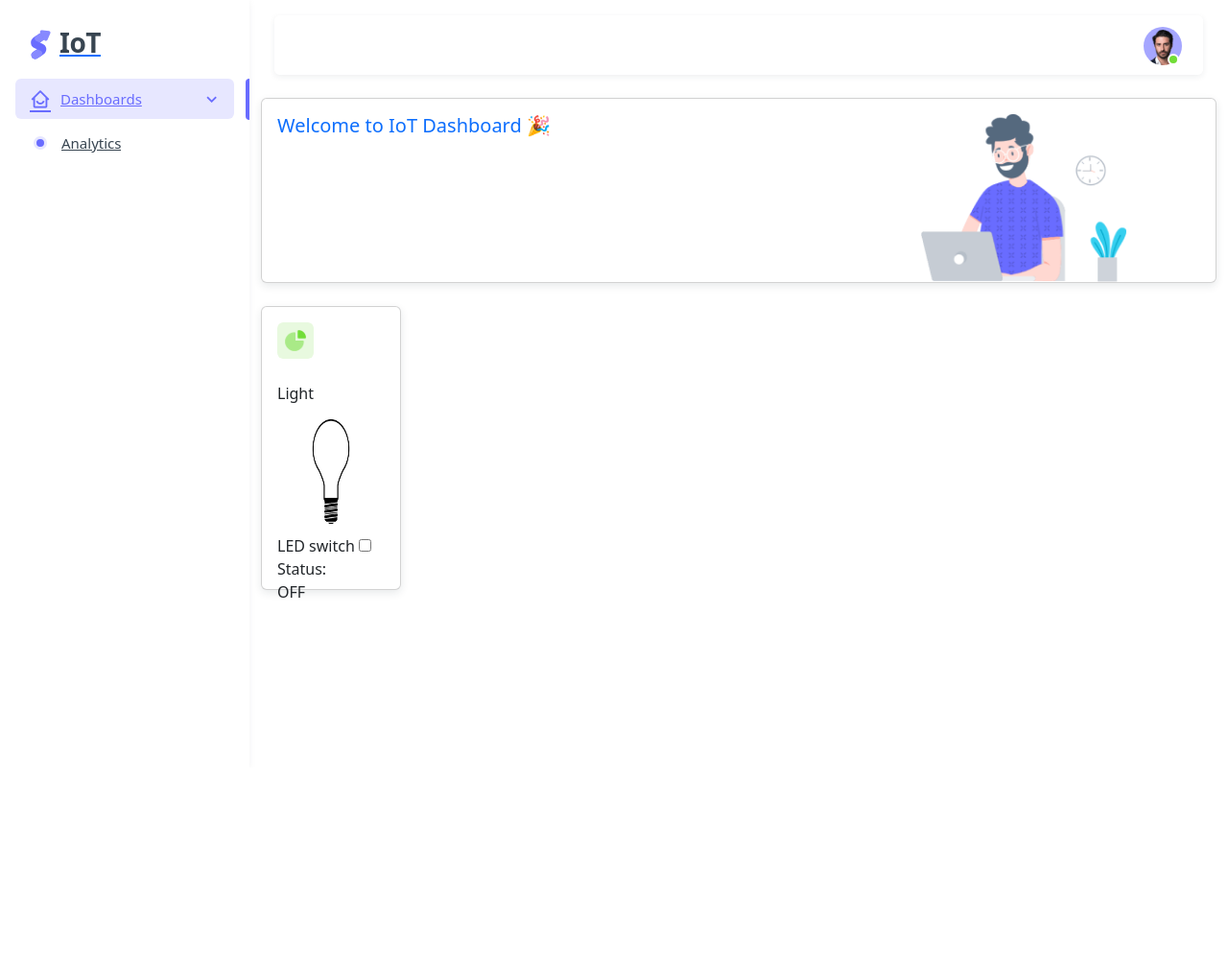
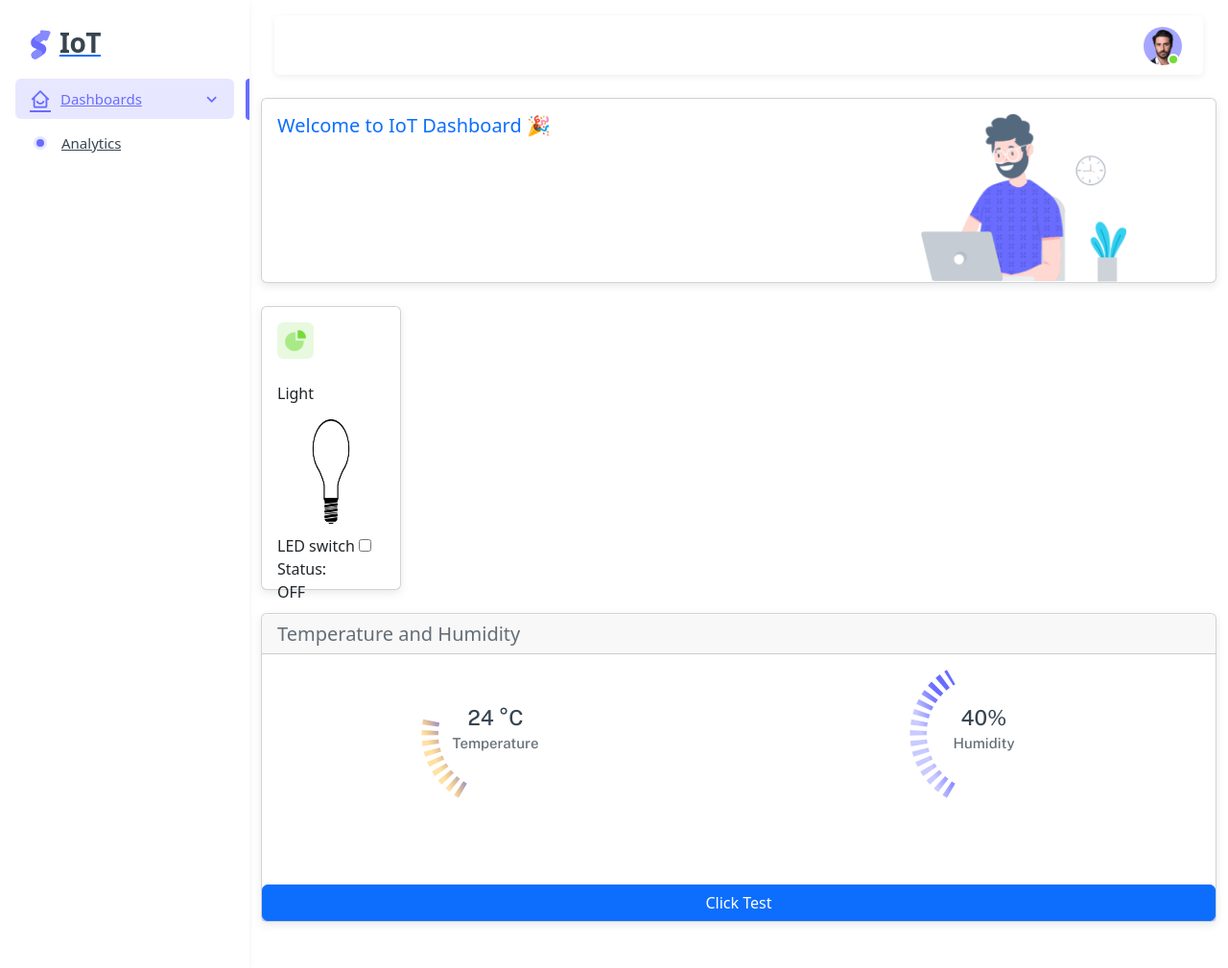
Before and after one commit to thienbg03/IoT_Project, a Flask app: page / in a window 1280 px wide. Shown: the whole page at 96% size. Before the commit the page ends 623 px from the top, so only its background shows below. Run offline with Flask 3, Linux system fonts and the light colour scheme; some libraries are stand-ins or nearby versions.

Commit message:
Added the gauges for temperature and humidity

```diff
--- a/static/assets/js/dashboards-analytics.js
+++ b/static/assets/js/dashboards-analytics.js
@@ -343,86 +343,9 @@
     totalRevenueChart.render();
   }
 
-  // Growth Chart - Radial Bar Chart
+// Growth Chart - Radial Bar Chart
   // --------------------------------------------------------------------
-  const growthChartEl = document.querySelector('#growthChart'),
-    growthChartOptions = {
-      series: [78],
-      labels: ['Growth'],
-      chart: {
-        height: 240,
-        type: 'radialBar'
-      },
-      plotOptions: {
-        radialBar: {
-          size: 150,
-          offsetY: 10,
-          startAngle: -150,
-          endAngle: 150,
-          hollow: {
-            size: '55%'
-          },
-          track: {
-            background: cardColor,
-            strokeWidth: '100%'
-          },
-          dataLabels: {
-            name: {
-              offsetY: 15,
-              color: legendColor,
-              fontSize: '15px',
-              fontWeight: '500',
-              fontFamily: 'Public Sans'
-            },
-            value: {
-              offsetY: -25,
-              color: headingColor,
-              fontSize: '22px',
-              fontWeight: '500',
-              fontFamily: 'Public Sans'
-            }
-          }
-        }
-      },
-      colors: [config.colors.primary],
-      fill: {
-        type: 'gradient',
-        gradient: {
-          shade: 'dark',
-          shadeIntensity: 0.5,
-          gradientToColors: [config.colors.primary],
-          inverseColors: true,
-          opacityFrom: 1,
-          opacityTo: 0.6,
-          stops: [30, 70, 100]
-        }
-      },
-      stroke: {
-        dashArray: 5
-      },
-      grid: {
-        padding: {
-          top: -35,
-          bottom: -10
-        }
-      },
-      states: {
-        hover: {
-          filter: {
-            type: 'none'
-          }
-        },
-        active: {
-          filter: {
-            type: 'none'
-          }
-        }
-      }
-    };
-  if (typeof growthChartEl !== undefined && growthChartEl !== null) {
-    const growthChart = new ApexCharts(growthChartEl, growthChartOptions);
-    growthChart.render();
-  }
+
 
   // Revenue Bar Chart
   // --------------------------------------------------------------------
--- a/static/main.js
+++ b/static/main.js
@@ -1,41 +1,137 @@
+// Declare global variables for chart instances
+let temperatureChart, growthChart;
 // Function to toggle the LED state based on the switch
 function toggleLED() {
-    //Determine if the switch is on or off
     const isOn = document.getElementById('led-switch').checked ? 'ON' : 'OFF';
-    // Send AJAX request to toggle the LED state
+
     $.ajax({
         url: '/toggle_led',
         type: 'POST',
         contentType: 'application/json',
-        data: JSON.stringify({ state: isOn}),
+        data: JSON.stringify({ state: isOn }),
         success: function (response) {
-            // Update the LED status text and lightbulb graphic based on the response
             document.getElementById('led-status').textContent = response.led_state;
+
+            // Optionally, update charts with new data from server response if available
+            updateTemperature(response.new_temperature_value || 24);  // Replace with actual temperature data
+            updateHumidity(response.new_humidity_value || 40);  // Replace with actual humidity data
         },
         error: function (error) {
-            console.log('Error:', error); // Log any errors to the console
+            console.log('Error:', error);
         }
     });
 
-    if(isOn == "ON"){
-        document.getElementById('light-img').src = "../static/assets/img/icons/unicons/lightOn.jpg";
-    }else{
-        document.getElementById('light-img').src = "../static/assets/img/icons/unicons/lightOff.jpg";
-    }
-
+    // Update light bulb image based on LED state
+    document.getElementById('light-img').src = isOn === "ON"
+        ? "../static/assets/img/icons/unicons/lightOn.jpg"
+        : "../static/assets/img/icons/unicons/lightOff.jpg";
 }
 
-// Function to trigger GPIO cleanup
-function cleanupGPIO() {
-    // Send AJAX request to cleanup GPIO
-    $.ajax({
-        url: '/cleanup',
-        type: 'GET',
-        success: function (response) {
-            alert(response);  // Display confirmation message after cleanup
-        },
-        error: function (error) {
-            console.log('Error during cleanup:', error); // Log errors during cleanup
-        }
-    });
+// Function to update the temperature chart value
+function updateTemperature(value) {
+    if (temperatureChart) {
+        temperatureChart.updateSeries([value]); // Update the temperature value
+    }
 }
+
+// Function to update the humidity chart value
+function updateHumidity(value) {
+    if (growthChart) {
+        growthChart.updateSeries([value]); // Update the humidity value
+    }
+}
+
+function displayTemp(){
+  console.log("DDSD")
+  updateTemperature(21);
+  updateHumidity(52);
+}
+// On Page Load Create the Temperature and Humidity Charts
+document.addEventListener('DOMContentLoaded', function () {
+  // Ensure all elements are loaded before initializing the charts
+  const temperatureChartEl = document.querySelector('#temperatureChart');
+  const growthChartEl = document.querySelector('#growthChart');
+
+  // Define chart options
+  const cardColor = config.colors.cardColor;
+  const headingColor = config.colors.headingColor;
+  const legendColor = config.colors.bodyColor;
+
+  // Growth Chart - Radial Bar Chart
+  const growthChartOptions = {
+      series: [40],
+      labels: ['Humidity'],
+      chart: {
+          height: 240,
+          type: 'radialBar'
+      },
+      plotOptions: {
+          radialBar: {
+              size: 150,
+              offsetY: 10,
+              startAngle: -150,
+              endAngle: 150,
+              hollow: { size: '55%' },
+              track: { background: cardColor, strokeWidth: '100%' },
+              dataLabels: {
+                  name: { offsetY: 15, color: legendColor, fontSize: '15px', fontWeight: '500', fontFamily: 'Public Sans' },
+                  value: { offsetY: -25, color: headingColor, fontSize: '22px', fontWeight: '500', fontFamily: 'Public Sans' }
+              }
+          }
+      },
+      colors: [config.colors.primary],
+      fill: {
+          type: 'gradient',
+          gradient: { shade: 'dark', shadeIntensity: 0.5, gradientToColors: [config.colors.primary], inverseColors: true, opacityFrom: 1, opacityTo: 0.6, stops: [30, 70, 100] }
+      },
+      stroke: { dashArray: 5 },
+      grid: { padding: { top: -35, bottom: -10 } }
+  };
+
+  // Initialize Growth Chart
+  if (growthChartEl) {
+      growthChart = new ApexCharts(growthChartEl, growthChartOptions);
+      growthChart.render();
+  }
+
+  // Temperature Chart - Radial Bar Chart
+  const temperatureChartOptions = {
+      series: [24],
+      labels: ['Temperature'],
+      chart: { height: 240, type: 'radialBar' },
+      plotOptions: {
+          radialBar: {
+              size: 150,
+              offsetY: 10,
+              startAngle: -150,
+              endAngle: 150,
+              hollow: { size: '55%' },
+              track: { background: cardColor, strokeWidth: '100%' },
+              dataLabels: {
+                  name: { offsetY: 15, color: legendColor, fontSize: '15px', fontWeight: '500', fontFamily: 'Public Sans' },
+                  value: {
+                      offsetY: -25,
+                      color: headingColor,
+                      fontSize: '22px',
+                      fontWeight: '500',
+                      fontFamily: 'Public Sans',
+                      formatter: function (val) { return val + ' °C'; }
+                  }
+              }
+          }
+      },
+      colors: [config.colors.warning],
+      fill: {
+          type: 'gradient',
+          gradient: { shade: 'dark', shadeIntensity: 0.5, gradientToColors: [config.colors.primary], inverseColors: true, opacityFrom: 1, opacityTo: 0.6, stops: [30, 70, 100] }
+      },
+      stroke: { dashArray: 5 },
+      grid: { padding: { top: -35, bottom: -10 } }
+  };
+
+  // Initialize Temperature Chart
+  if (temperatureChartEl) {
+      temperatureChart = new ApexCharts(temperatureChartEl, temperatureChartOptions);
+      temperatureChart.render();
+  }
+});
--- a/static/styles.css
+++ b/static/styles.css
@@ -115,3 +115,9 @@ input:checked+.slider:before {
     box-shadow: none;
     /* No glow effect when OFF */
 }
+
+#chart-container {
+  position: relative;
+  height: 100vh;
+  overflow: hidden;
+}
--- a/templates/index.html
+++ b/templates/index.html
@@ -36,24 +36,9 @@
       integrity="sha384-QWTKZyjpPEjISv5WaRU9OFeRpok6YctnYmDr5pNlyT2bRjXh0JMhjY6hW+ALEwIH" crossorigin="anonymous">
    <!-- jQuery for AJAX functionality -->
    <script src="https://code.jquery.com/jquery-3.6.0.min.js"></script>
-   <script src="{{ url_for('static', filename='main.js') }}"></script>
+   <script src="/static/main.js"></script>
+   <!-- <script src="{{ url_for('static', filename='main.js') }}"></script> -->
 </head>
-
-   <!-- <div class="container-fluid">
-      <div class="row">
-         <main role="main" class="col-md-9 ml-sm-auto col-lg-10 px-4">
-            <h1 class="text-center">LED Control</h1>
-            <div class="text-center">
-
-               Lightbulb representation
-               <div id="lightbulb" class="lightbulb {% if led_state == 'OFF' %} lightbulb-off {% endif %}"></div>
-               <br>
-               Button for GPIO cleanup
-               <button class="btn btn-danger mt-4" onclick="cleanupGPIO()">Cleanup GPIO</button>
-            </div>
-         </main>
-      </div>
-   </div> -->
 
 <body>
   <!-- Layout wrapper -->
@@ -265,98 +250,29 @@
 
               <!-- Second Row -->
               <!-- Total Revenue -->
-              <!-- <div class="col-12 col-xxl-8 order-2 order-md-3 order-xxl-2 mb-6">
+              <div class="col-12 col-xxl-8 order-2 order-md-3 order-xxl-2 mb-6">
                 <div class="card">
                     <div class="row row-bordered g-0">
-                    <div class="col-lg-8">
+                        <div class="col-lg-">
                             <div class="card-header d-flex align-items-center justify-content-between">
                                 <div class="card-title mb-0">
-                          <h5 class="m-0 me-2">Total Revenue</h5>
-                        </div>
-                        <div class="dropdown">
-                          <button
-                            class="btn p-0"
-                            type="button"
-                            id="totalRevenue"
-                            data-bs-toggle="dropdown"
-                            aria-haspopup="true"
-                            aria-expanded="false">
-                            <i class="bx bx-dots-vertical-rounded bx-lg text-muted"></i>
-                          </button>
-                          <div class="dropdown-menu dropdown-menu-end" aria-labelledby="totalRevenue">
-                            <a class="dropdown-item" href="javascript:void(0);">Select All</a>
-                            <a class="dropdown-item" href="javascript:void(0);">Refresh</a>
-                            <a class="dropdown-item" href="javascript:void(0);">Share</a>
+                                    <h5 class="m-0 me-2">Temperature and Humidity</h5>
                                 </div>
                             </div>
+                            <div class="row">
+                                <div class="col-6"> <!-- Adjust this to your desired width -->
+                                    <div id="temperatureChart" style="height: 240px;"></div>
                                 </div>
-                      <div id="totalRevenueChart" class="px-3"></div>
-                    </div>
-                    <div class="col-lg-4 d-flex align-items-center">
-                      <div class="card-body px-xl-9">
-                        <div class="text-center mb-6">
-                          <div class="btn-group">
-                            <button type="button" class="btn btn-outline-primary">
-                              <script>
-                                document.write(new Date().getFullYear() - 1);
-                              </script>
-                            </button>
-                            <button
-                              type="button"
-                              class="btn btn-outline-primary dropdown-toggle dropdown-toggle-split"
-                              data-bs-toggle="dropdown"
-                              aria-expanded="false">
-                              <span class="visually-hidden">Toggle Dropdown</span>
-                            </button>
-                            <ul class="dropdown-menu">
-                              <li><a class="dropdown-item" href="javascript:void(0);">2021</a></li>
-                              <li><a class="dropdown-item" href="javascript:void(0);">2020</a></li>
-                              <li><a class="dropdown-item" href="javascript:void(0);">2019</a></li>
-                            </ul>
+                                <div class="col-6"> <!-- Adjust this to your desired width -->
+                                    <div id="growthChart" style="height: 240px;"></div>
                                 </div>
                             </div>
-
-                        <div id="growthChart"></div>
-                        <div class="text-center fw-medium my-6">62% Company Growth</div>
-
-                        <div class="d-flex gap-3 justify-content-between">
-                          <div class="d-flex">
-                            <div class="avatar me-2">
-                              <span class="avatar-initial rounded-2 bg-label-primary"
-                                ><i class="bx bx-dollar bx-lg text-primary"></i
-                              ></span>
-                            </div>
-                            <div class="d-flex flex-column">
-                              <small>
-                                <script>
-                                  document.write(new Date().getFullYear() - 1);
-                                </script>
-                              </small>
-                              <h6 class="mb-0">$32.5k</h6>
-                            </div>
-                          </div>
-                          <div class="d-flex">
-                            <div class="avatar me-2">
-                              <span class="avatar-initial rounded-2 bg-label-info"
-                                ><i class="bx bx-wallet bx-lg text-info"></i
-                              ></span>
-                            </div>
-                            <div class="d-flex flex-column">
-                              <small>
-                                <script>
-                                  document.write(new Date().getFullYear() - 2);
-                                </script>
-                              </small>
-                              <h6 class="mb-0">$41.2k</h6>
+                            <button class="btn btn-primary d-grid w-100" onclick="displayTemp()">Click Test</button>
                         </div>
                     </div>
                 </div>
             </div>
-                    </div>
-                  </div>
-                </div>
-              </div>
-               -->
+
               <!-- Second Row -->
             </div>
             <!-- Bottom 2 Cards -->
@@ -559,7 +475,16 @@
 
   <!-- Page JS -->
   <script src="../static/assets/js/dashboards-analytics.js"></script>
+  <script>
 
+  function updateTemperature(value) {
+    console.log(value);
+    temperatureChart.updateSeries([value]);
+}
+
+
+
+  </script>
   <!-- Place this tag before closing body tag for github widget button. -->
   <script async defer src="https://buttons.github.io/buttons.js"></script>
 </body>
```
Lines whose indentation alone changed are shown as unchanged.
